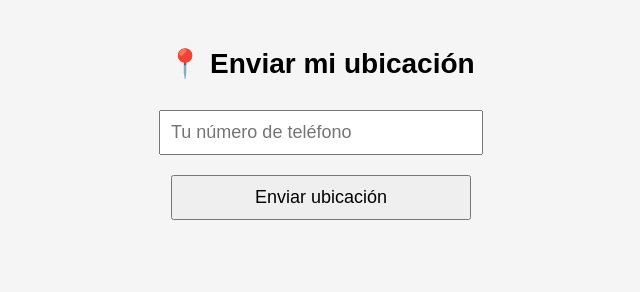
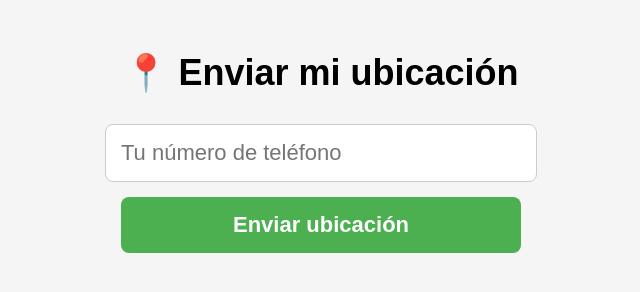
Before and after one commit to Pedro123-gif/Hola, a plain HTML site: page index.html in a window 1280 px wide. Shown: the whole page, without its empty margins (319-959 px from the left). Drawn offline with Linux system fonts and the light colour scheme.

Commit message:
Update index.html

```diff
--- a/index.html
+++ b/index.html
@@ -1,8 +1,8 @@
 <!DOCTYPE html>
 <html lang="es">
 <head>
-  <meta charset="UTF-8">
-  <meta name="viewport" content="width=device-width, initial-scale=1">
+  <meta charset="UTF-8" />
+  <meta name="viewport" content="width=device-width, initial-scale=1" />
   <title>Compartir ubicación</title>
   <style>
     body {
@@ -12,27 +12,41 @@
       background-color: #f5f5f5;
     }
     h1 {
-      font-size: 28px;
-      margin-bottom: 20px;
+      font-size: 36px;  /* 标题更大 */
+      margin-bottom: 30px;
     }
     input, button {
-      font-size: 18px;
-      padding: 10px;
-      margin: 10px;
-      width: 80%;
-      max-width: 300px;
+      font-size: 22px;  /* 输入框和按钮字体更大 */
+      padding: 15px;
+      margin: 15px auto;
+      width: 90%;
+      max-width: 400px;
+      display: block;
+      border-radius: 8px;
+      border: 1.5px solid #ccc;
+    }
+    button {
+      background-color: #4CAF50;
+      color: white;
+      border: none;
+      cursor: pointer;
+      font-weight: bold;
+      transition: background-color 0.3s ease;
+    }
+    button:hover {
+      background-color: #45a049;
     }
     #status {
-      margin-top: 20px;
+      margin-top: 25px;
       color: green;
       font-weight: bold;
+      font-size: 20px;
     }
   </style>
 </head>
 <body>
   <h1>📍 Enviar mi ubicación</h1>
-  <input type="text" id="phone" placeholder="Tu número de teléfono">
-  <br>
+  <input type="text" id="phone" placeholder="Tu número de teléfono" />
   <button onclick="sendLocation()">Enviar ubicación</button>
   <div id="status"></div>
 
```
